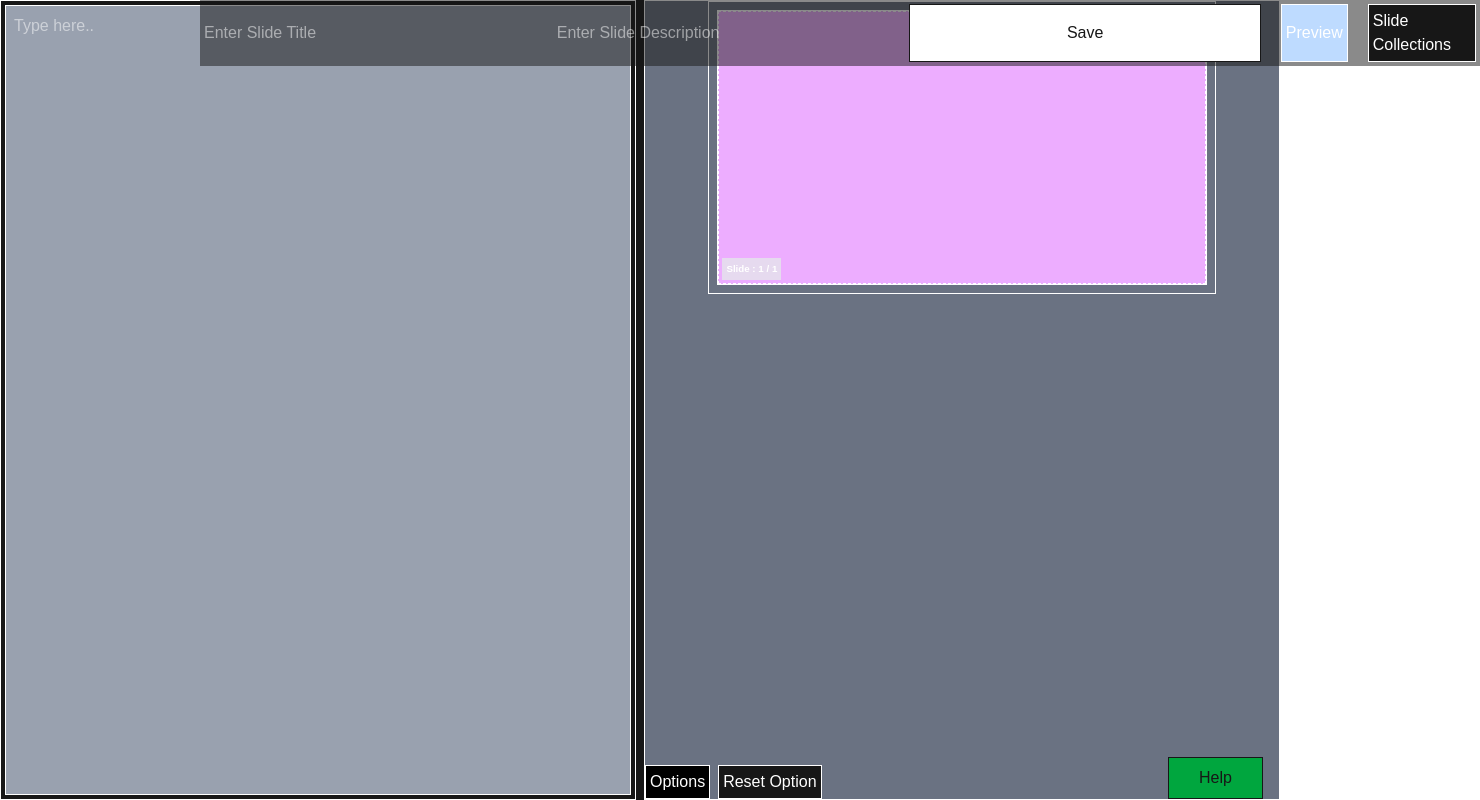
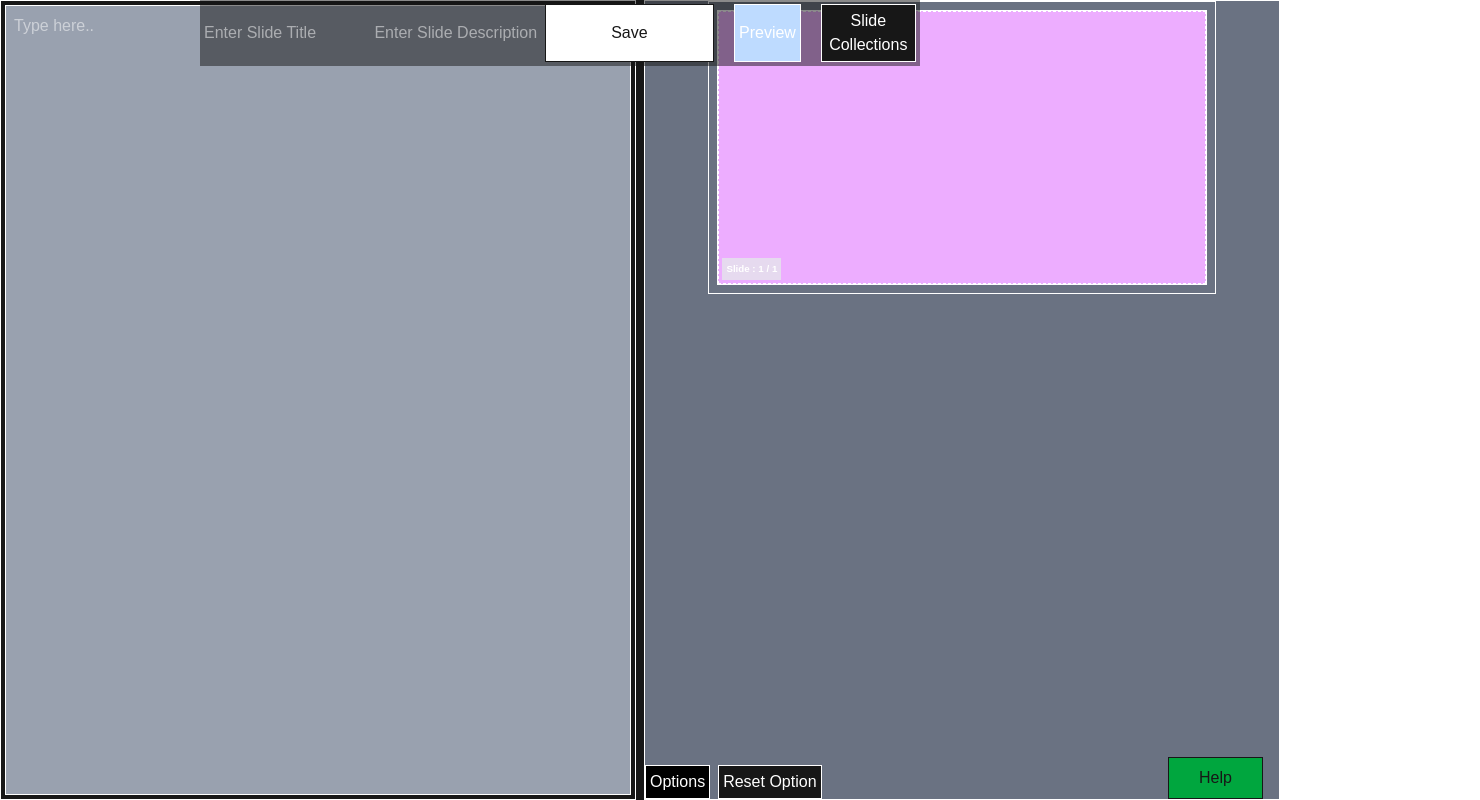
Before and after one commit to akael888/propre-sim, a Next.js app: page /slide/1/edit in a window 1280 px wide. Shown: the whole page, 1480 px wide, since content can reach past the window. Built offline with nearby package versions, Linux system fonts and the light colour scheme; no server answers; the database is empty.

Commit message:
fix : Save UI not properly displayed

```diff
--- a/src/app/ui/editor/editor.tsx
+++ b/src/app/ui/editor/editor.tsx
@@ -83,7 +83,7 @@ export default function Editor({ slideID }: { slideID?: string }) {
   return (
     <>
       <div className="min-w-screen min-h-screen md:grid-rows-none md:max-h-full max-h-screen bg-foreground grid md:grid-cols-2 gap-2 text-background grid-rows-2">
-        <div className="absolute md:top-0 md:left-50 bg-foreground/50 z-1000 p-1 flex flex-row gap-5 md:w-full max-w-screen ">
+        <div className="absolute md:top-0 md:left-50 bg-foreground/50 z-1000 p-1 flex flex-row gap-5 max-w-screen ">
           {!slideID ? (
             <>
               <form
@@ -118,7 +118,7 @@ export default function Editor({ slideID }: { slideID?: string }) {
                 </button>
                 <Link
                   href="/slide"
-                  className="border-1 p-1 bg-foreground text-background hover:bg-blue-700 w-full"
+                  className="border-1 p-1 bg-foreground text-background hover:bg-blue-700 w-full text-center"
                 >
                   Slide Collections
                 </Link>
@@ -172,7 +172,7 @@ export default function Editor({ slideID }: { slideID?: string }) {
               </Link>{" "}
               <Link
                 href="/slide"
-                className="border-1 p-1 bg-foreground text-background hover:bg-blue-700"
+                className="border-1 p-1 bg-foreground text-background hover:bg-blue-700 text-center"
               >
                 Slide Collections
               </Link>
```
